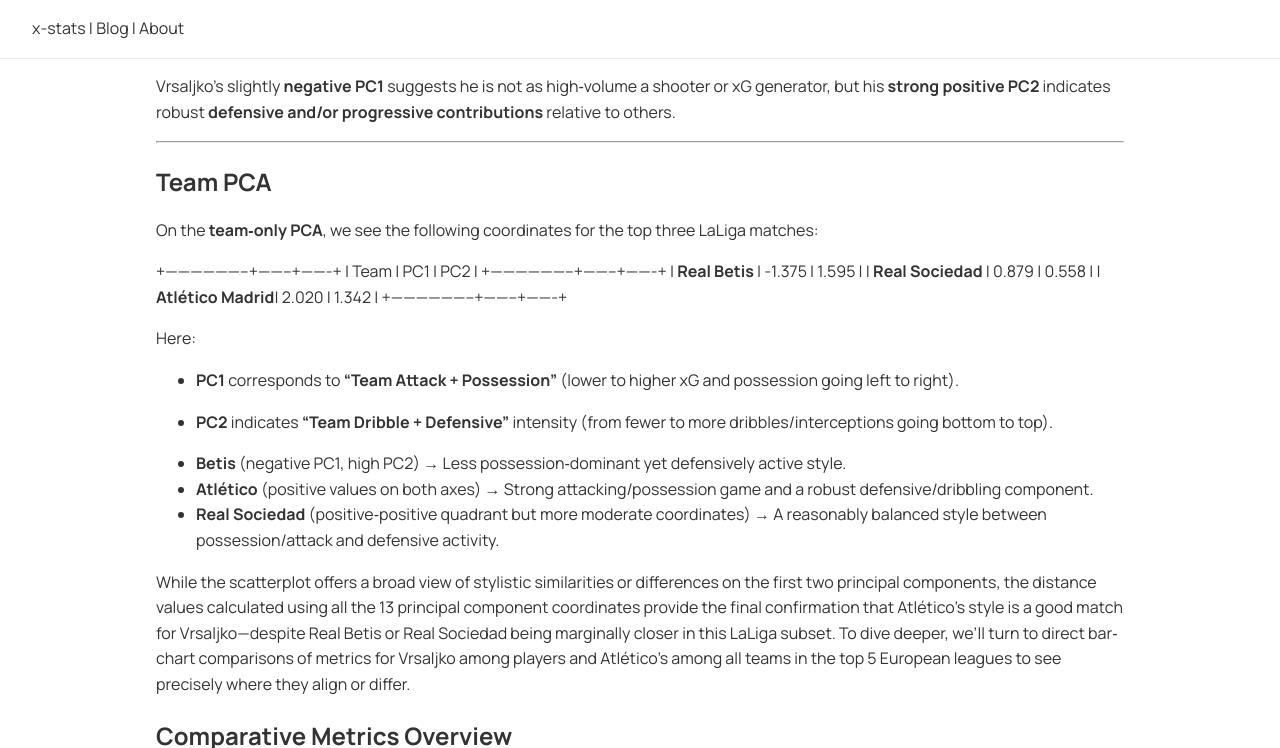
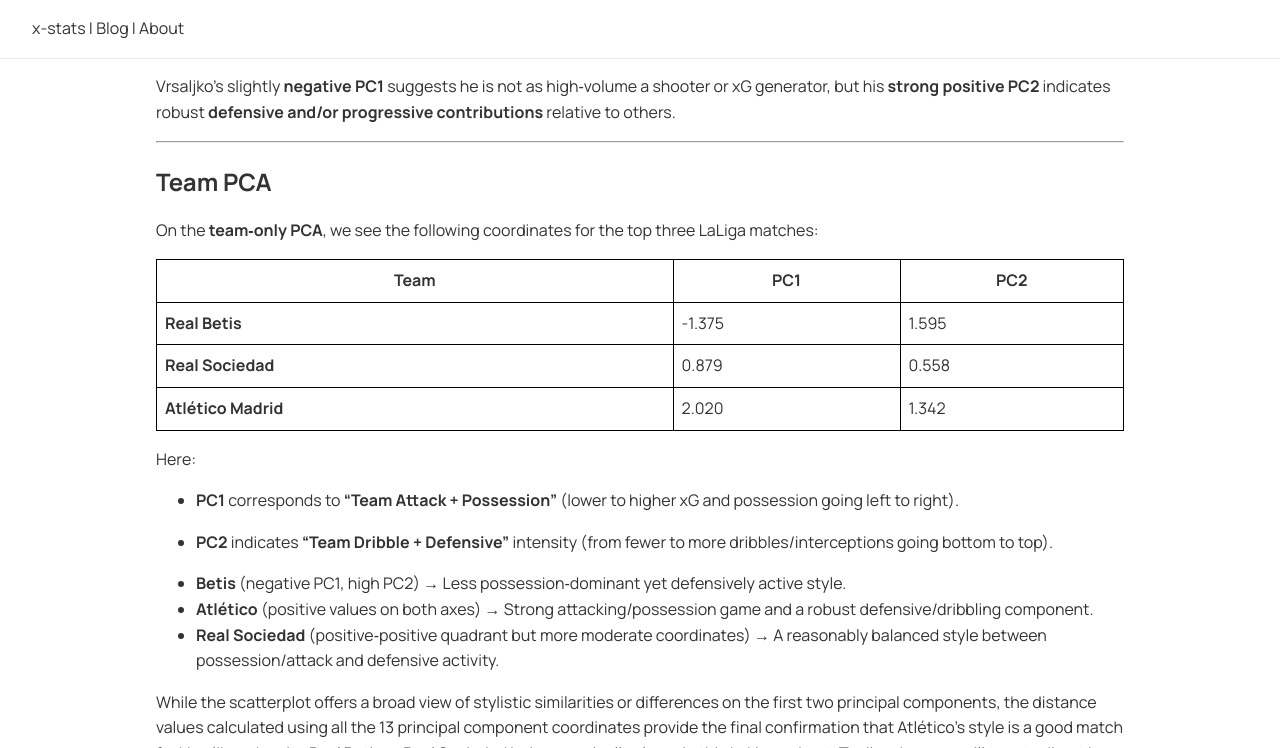
Before and after one commit to u3mukher/x-stats, a Jekyll site: the page built from _posts/2025-01-14-PCA.md, in a window 1280 px wide and 900 px high, scrolled down 11485 px, cut to the strip 0-748 px from the top of the window. Built offline with Jekyll 4.4.1, drawn with Linux system fonts in a browser that asks for light colours; a style sheet for code colours, icons or effects is not loaded.

Commit message:
Update 2025-01-14-PCA.md

```diff
--- a/_posts/2025-01-14-PCA.md
+++ b/_posts/2025-01-14-PCA.md
@@ -720,13 +720,28 @@ Vrsaljko’s slightly **negative PC1** suggests he is not as high‐volume a sho
 ## Team PCA
 On the **team‐only PCA**, we see the following coordinates for the top three LaLiga matches:
 
-+--------------------+--------+-------+
-| Team               |  PC1   |  PC2  |
-+--------------------+--------+-------+
-| **Real Betis**     | -1.375 | 1.595 |
-| **Real Sociedad**  |  0.879 | 0.558 |
-| **Atlético Madrid**|  2.020 | 1.342 |
-+--------------------+--------+-------+
+<table style="border-collapse: collapse; width: 100%;">
+  <tr>
+    <th style="border: 1px solid black; padding: 8px;">Team</th>
+    <th style="border: 1px solid black; padding: 8px;">PC1</th>
+    <th style="border: 1px solid black; padding: 8px;">PC2</th>
+  </tr>
+  <tr>
+    <td style="border: 1px solid black; padding: 8px;"><strong>Real Betis</strong></td>
+    <td style="border: 1px solid black; padding: 8px;">-1.375</td>
+    <td style="border: 1px solid black; padding: 8px;">1.595</td>
+  </tr>
+  <tr>
+    <td style="border: 1px solid black; padding: 8px;"><strong>Real Sociedad</strong></td>
+    <td style="border: 1px solid black; padding: 8px;">0.879</td>
+    <td style="border: 1px solid black; padding: 8px;">0.558</td>
+  </tr>
+  <tr>
+    <td style="border: 1px solid black; padding: 8px;"><strong>Atlético Madrid</strong></td>
+    <td style="border: 1px solid black; padding: 8px;">2.020</td>
+    <td style="border: 1px solid black; padding: 8px;">1.342</td>
+  </tr>
+</table>
 
 Here:
 - **PC1** corresponds to **“Team Attack + Possession”** (lower to higher xG and possession going left to right).
```
